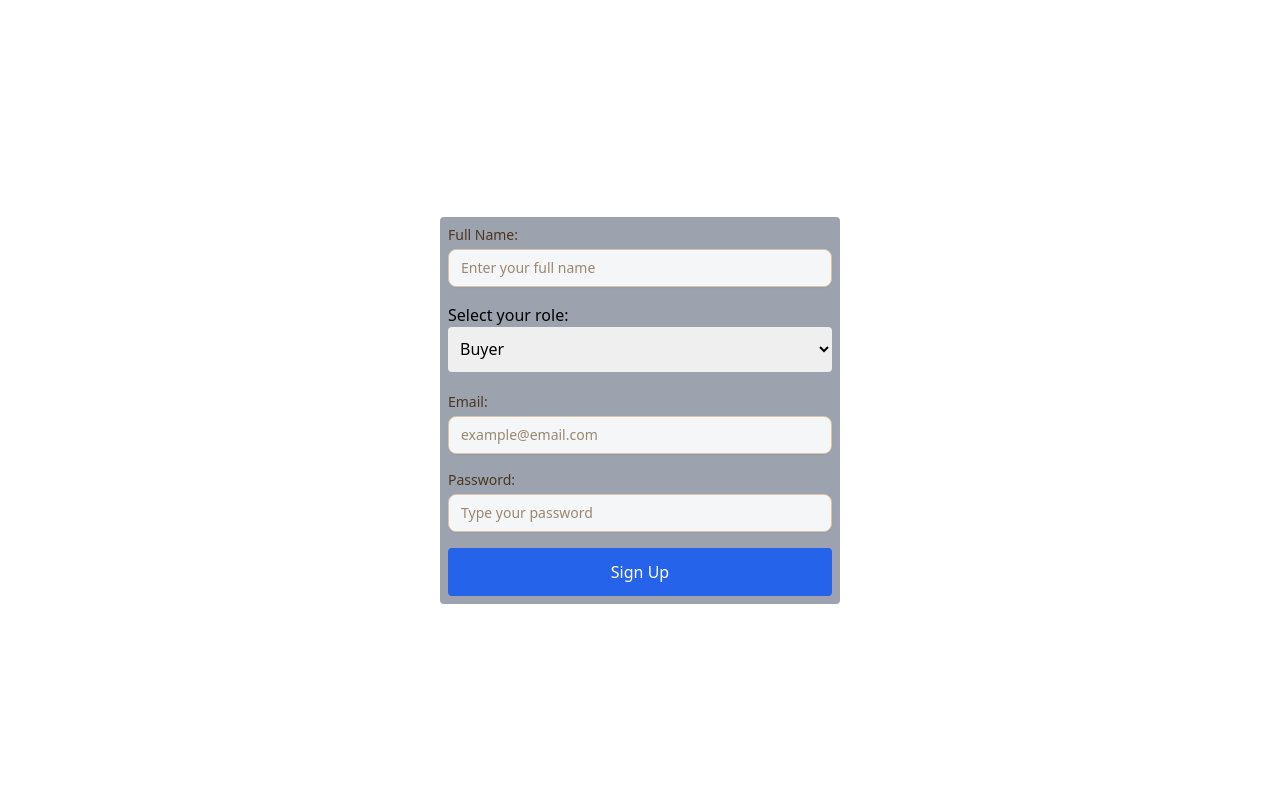
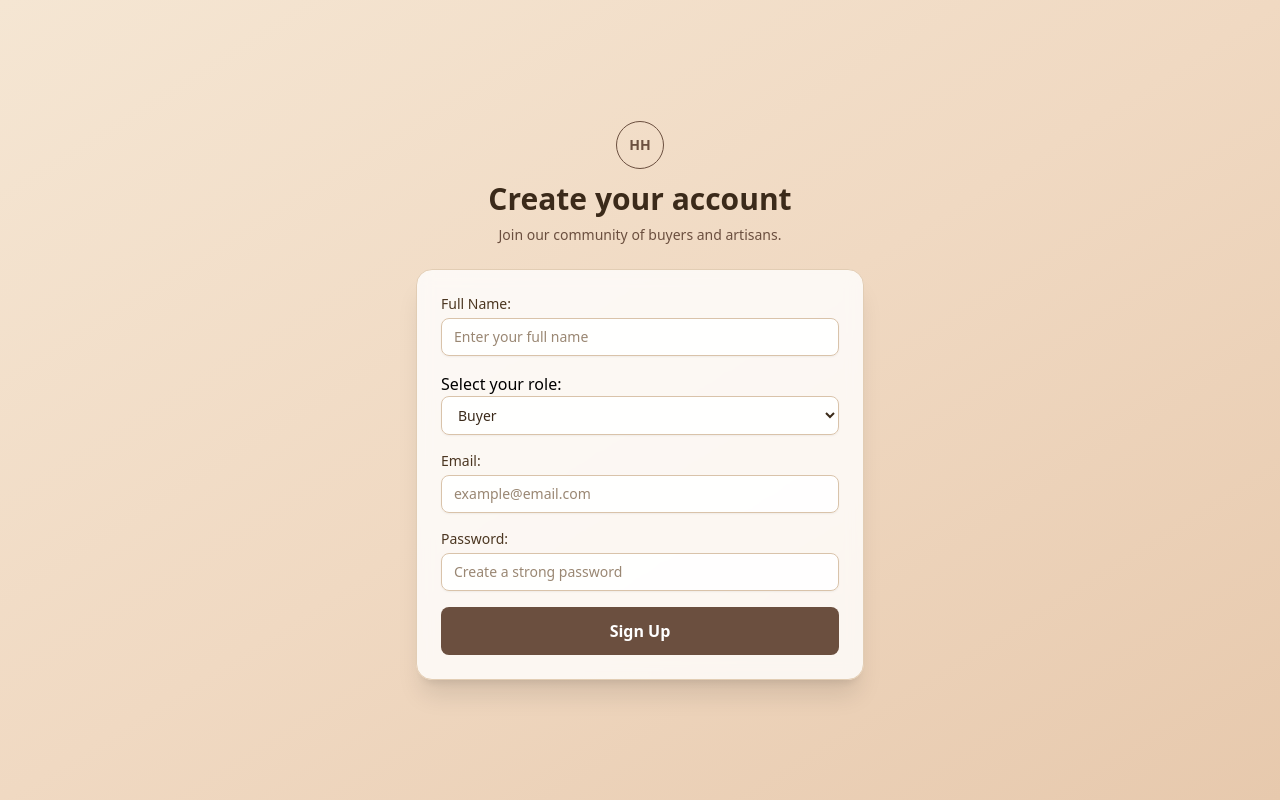
Before and after one commit to bruninrko123/handcrafted-haven-project, a Next.js app in the folder handcrafted-haven/handcrafted-haven/: page /signup in a window 1280 px wide. Built offline with nearby package versions, Linux system fonts and the light colour scheme; no server answers; the database is empty.

Commit message:
enhanced styling of the Signup Page.

```diff
--- a/handcrafted-haven/handcrafted-haven/src/app/(auth)/signup/page.tsx
+++ b/handcrafted-haven/handcrafted-haven/src/app/(auth)/signup/page.tsx
@@ -61,10 +61,23 @@ export default function SignUpPage() {
   };
 
   return (
-    <div className="min-h-screen flex items-center justify-center">
+    <div className="min-h-screen bg-gradient-to-br from-[#f5e6d3] via-[#f0d9c2] to-[#e7c9ad] flex items-center justify-center px-4 py-12">
+      <div className="w-full max-w-md">
+        <div className="mb-6 text-center">
+          <div className="mx-auto mb-3 flex h-12 w-12 items-center justify-center rounded-full border border-[#6b4f3f] text-[#6b4f3f] text-sm font-semibold">
+            HH
+          </div>
+          <h1 className="text-3xl font-semibold text-[#3b2a1a]">
+            Create your account
+          </h1>
+          <p className="mt-2 text-sm text-[#6b4f3f]">
+            Join our community of buyers and artisans.
+          </p>
+        </div>
+
         <form
           onSubmit={handleSubmit}
-        className="bg-gray-400 justify-self-center mt-5 w-[400px] rounded p-2"
+          className="rounded-2xl border border-[#e2cdb4] bg-white/80 p-6 shadow-xl backdrop-blur"
         >
           <FormInput
             id="name"
@@ -84,7 +97,7 @@ export default function SignUpPage() {
             id="role"
             value={role}
             onChange={(e) => setRole(e.target.value)}
-          className="block h-[45px] rounded mb-5 w-full p-2"
+            className="block w-full rounded-lg border border-[#d9c3aa] bg-white/90 px-3 py-2 text-sm text-[#3b2a1a] shadow-sm focus:outline-none focus:ring-2 focus:ring-[#6b4f3f] focus:border-transparent mb-4"
           >
             <option value="buyer">Buyer</option>
             <option value="artisan">Artisan</option>
@@ -112,22 +125,23 @@ export default function SignUpPage() {
             type="password"
             value={password}
             onChange={(e) => setPassword(e.target.value)}
-          placeholder="Type your password"
+            placeholder="Create a strong password"
             required
           />
           {errors.password && (
             <p className="text-red-500 text-sm -mt-4 mb-4">{errors.password}</p>
           )}
 
-        {serverError && <p className="text-red-500">{serverError}</p>}
+          {serverError && <p className="text-red-600 text-sm mb-3">{serverError}</p>}
 
           <button
             type="submit"
-          className=" bg-blue-600 p-4 rounded w-full hover:bg-blue-700 text-white font-medium py-3"
+            className=" w-full rounded-lg bg-[#6B4F3F] py-3 text-white font-semibold hover:opacity-90 transition"
           >
             Sign Up
           </button>
         </form>
       </div>
+    </div>
   );
 }
```
Lines whose indentation alone changed are shown as unchanged.
